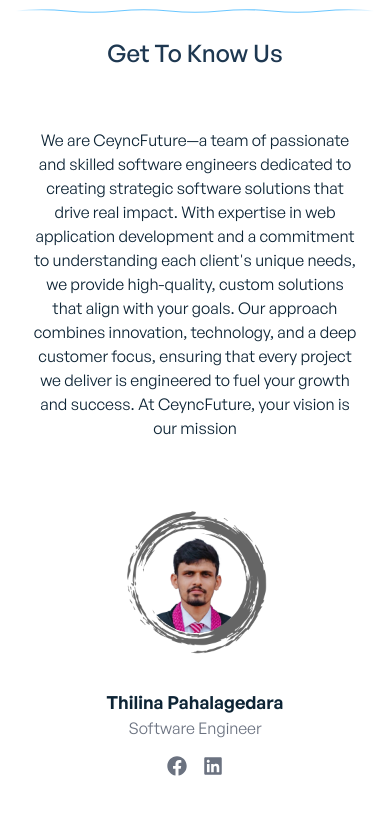
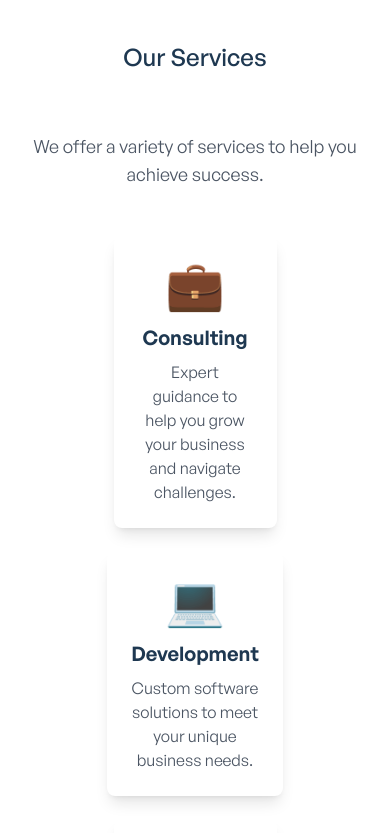
Before and after one commit to CeyncFuture/portfolio, a React (Create React App) app: page / in a window 390 px wide. Shown: the part 4240-5073 px from the top of the page. Built offline with nearby package versions, Linux system fonts and the light colour scheme.

Commit message:
Add service cards

```diff
--- a/src/components/about/AboutClients.jsx
+++ b/src/components/about/AboutClients.jsx
@@ -6,7 +6,7 @@
 import { motion } from "framer-motion";
 import ThilinaDP from "../../images/profileImages/thilina.png";
 import CharithDP from "../../images/profileImages/charith.jpeg";
-import ChanakaDP from "../../images/profileImages/chanaka.jpeg";
+import ChanakaDP from "../../images/profileImages/charith.jpeg";
 import LahiruDP from "../../images/profileImages/lahiru.png";
 
 const AboutClients = () => {
--- /dev/null
+++ b/src/components/about/ServicesSection.jsx
@@ -0,0 +1,71 @@
+import React from "react";
+
+const servicesData = [
+  {
+    title: "Consulting",
+    description:
+      "Expert guidance to help you grow your business and navigate challenges.",
+    icon: "💼",
+  },
+  {
+    title: "Development",
+    description:
+      "Custom software solutions to meet your unique business needs.",
+    icon: "💻",
+  },
+  {
+    title: "Design",
+    description: "Creative and user-centered design to elevate your brand.",
+    icon: "🎨",
+  },
+  {
+    title: "Marketing",
+    description:
+      "Strategic marketing services to increase visibility and reach.",
+    icon: "📈",
+  },
+];
+
+const ServiceCard = ({ icon, title, description }) => (
+  <div className="bg-white dark:bg-gray-800 rounded-lg shadow-lg p-6 text-center h-full flex flex-col justify-between">
+    <div className="text-5xl mb-4">{icon}</div>
+    <h3 className="text-xl font-semibold text-ternary-dark dark:text-ternary-light mb-2">
+      {title}
+    </h3>
+    <p className="text-gray-600 dark:text-gray-300">{description}</p>
+  </div>
+);
+
+const ServicesSection = () => (
+  <section className="mt-10">
+    <div className="mx-auto text-center">
+      <p
+        className="font-general-medium text-2xl sm:text-4xl mb-1 text-ternary-dark dark:text-ternary-light"
+        style={{ marginBottom: "7vh" }}
+      >
+        Our Services
+      </p>
+      <p className="text-lg text-gray-600 dark:text-gray-300 mb-12">
+        We offer a variety of services to help you achieve success.
+      </p>
+      {/* Flex container for the cards */}
+      <div className="flex flex-wrap justify-center gap-6">
+        {/* Loop through each service and render a card */}
+        {servicesData.map((service, index) => (
+          <div
+            key={index}
+            className="flex-none basis-1/2 sm:basis-1/3 lg:basis-1/4 max-w-xs min-w-[250px] h-[350px]" // Ensure consistent size for all cards
+          >
+            <ServiceCard
+              icon={service.icon}
+              title={service.title}
+              description={service.description}
+            />
+          </div>
+        ))}
+      </div>
+    </div>
+  </section>
+);
+
+export default ServicesSection;
--- a/src/components/contact/ContactDetails.jsx
+++ b/src/components/contact/ContactDetails.jsx
@@ -1,19 +1,19 @@
-import { FiPhone, FiMapPin, FiMail } from 'react-icons/fi';
+import { FiPhone, FiMapPin, FiMail } from "react-icons/fi";
 
 const contacts = [
   {
     id: 1,
-		name: 'Maho, Kurunegala, Sri Lanka',
+    name: "Maho, Kurunegala, Sri Lanka",
     icon: <FiMapPin />,
   },
   {
     id: 2,
-		name: 'ceyncfuture@gmail.com',
+    name: "ceyncfuture@gmail.com",
     icon: <FiMail />,
   },
   {
     id: 3,
-		name: '+94 75 497 4017 / +94 76 702 5709',
+    name: "+94 75 497 4017 / +94 76 702 5709",
     icon: <FiPhone />,
   },
 ];
@@ -22,7 +22,16 @@
   return (
     <div className="w-full lg:w-1/2">
       <div className="text-left max-w-xl px-6">
-				<h2 className="font-general-medium text-2xl text-primary-dark dark:text-primary-light mt-12 mb-8">
+        <div className="text-center lg:hidden">
+          <p className="font-general-medium text-2xl text-ternary-dark dark:text-ternary-light mb-5">
+            Get In Touch
+          </p>
+          <p className="font-general-medium text-lg">
+            Need help? <br /> just leave us a message, <br /> and we'll get back
+            to you.
+          </p>
+        </div>
+        <h2 className="font-general-medium text-xl text-primary-dark dark:text-primary-light mt-12 mb-8">
           Contact details
         </h2>
         <ul className="font-general-regular">
@@ -37,6 +46,15 @@
             </li>
           ))}
         </ul>
+        <div className="hidden lg:block text-center mt-20">
+          <p className="font-general-medium text-2xl mb-1 text-ternary-dark dark:text-ternary-light">
+            Get In Touch
+          </p>
+          <p className="font-general-medium text-lg">
+            Need help? <br /> just leave us a message, <br /> and we'll get back
+            to you.
+          </p>
+        </div>
       </div>
     </div>
   );
--- a/src/components/contact/ContactForm.jsx
+++ b/src/components/contact/ContactForm.jsx
@@ -28,7 +28,7 @@
           }}
           className="max-w-xl m-4 p-6 sm:p-10 bg-secondary-light dark:bg-secondary-dark rounded-xl shadow-xl text-left"
         >
-          <p className="font-general-medium text-primary-dark dark:text-primary-light text-2xl mb-8">
+          <p className="font-general-medium text-primary-dark dark:text-primary-light text-xl mb-8">
             Contact Form
           </p>
           <FormInput
--- a/src/pages/AboutMe.jsx
+++ b/src/pages/AboutMe.jsx
@@ -1,8 +1,6 @@
-import AboutCounter from '../components/about/AboutCounter';
 import AboutClients from '../components/about/AboutClients';
 import { AboutMeProvider } from '../context/AboutMeContext';
 import { motion } from 'framer-motion';
-import {people} from "../data/projects";
 import Timeline from '../components/about/Timeline';
 
 const description = "We are CeyncFuture—a team of passionate and skilled software engineers dedicated to creating " +
--- a/src/pages/Home.jsx
+++ b/src/pages/Home.jsx
@@ -6,6 +6,8 @@
 import kk from "../images/divider.svg";
 import WhatWeDo from "./WhatWeDo";
 import Projects from "./Projects";
+import { motion } from 'framer-motion';
+import ServicesSection from '../components/about/ServicesSection';
 
 const Home = () => {
 	return (
@@ -32,6 +34,14 @@
 					</p>
 				</div>
 				<WhatWeDo/>
+				<motion.div
+				initial={{ opacity: 0 }}
+				animate={{ opacity: 1, delay: 1 }}
+				exit={{ opacity: 0 }}
+				className="w-full p-4"
+			>
+				<ServicesSection />
+			</motion.div>
 			</div>
 
 			<div className='w-full'>
@@ -53,12 +63,6 @@
 			</div>
 
 			<div id="contact" className="contact">
-				<div className="text-center">
-					<p className="font-general-medium text-2xl sm:text-4xl mb-1 text-ternary-dark dark:text-ternary-light"
-					   style={{marginBottom: "7vh"}}>
-						Let's talk...
-					</p>
-				</div>
 				<Contact/>
 			</div>
 		</div>
```
Lines whose indentation alone changed are shown as unchanged.
